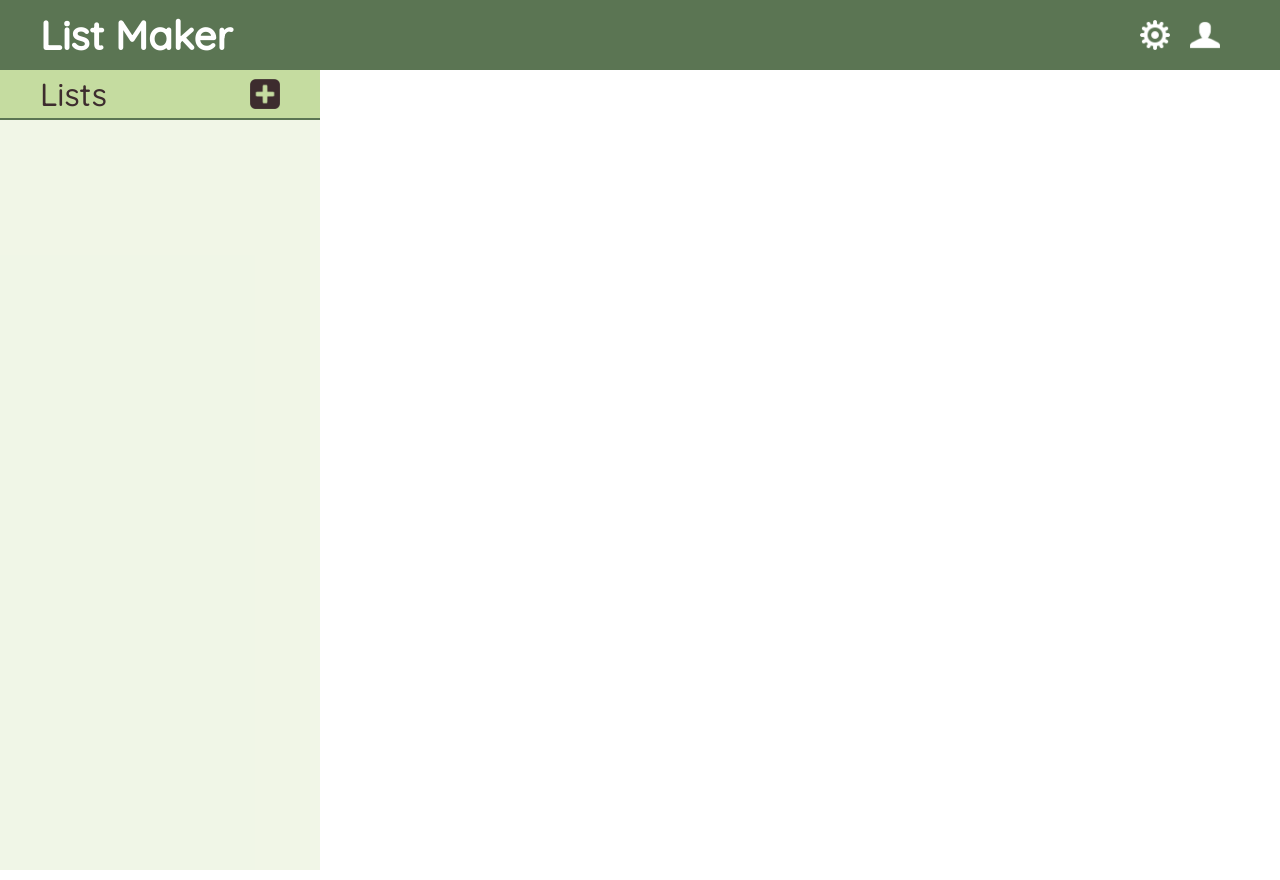
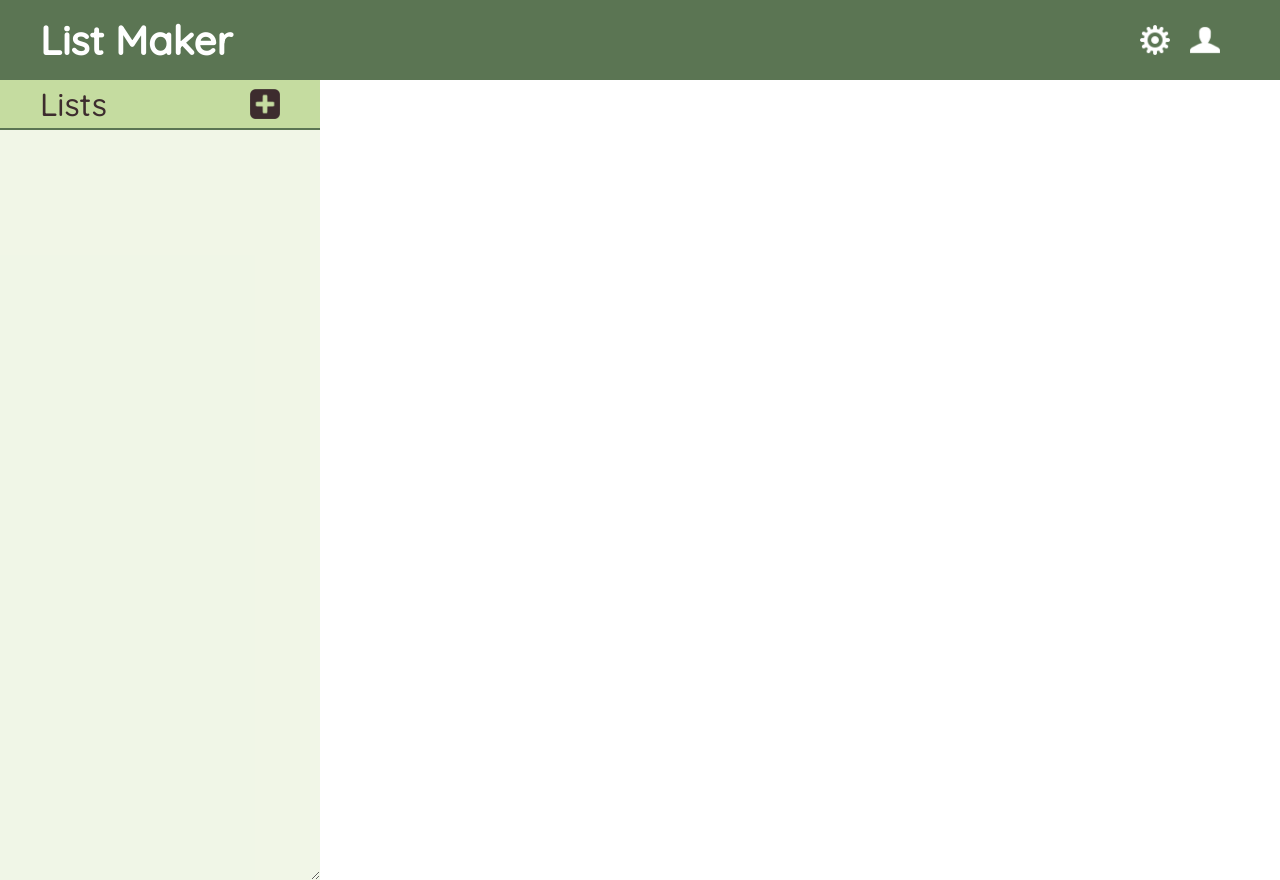
Before and after one commit to gr19467/ToDo, a website: page index.html in a window 1280 px wide. Drawn offline with Linux system fonts and the light colour scheme.

Commit message:
adjusted some sizing and made left bar resizeable

```diff
--- a/css/style.scss
+++ b/css/style.scss
@@ -69,9 +69,9 @@ body{
     font-weight: bold;
 
     width: 100%;
-    height: fit-content;
+    height: 10vh;
 
-    @include padding(5px, 5px, 40px, 40px);
+    @include padding(0px, 0px, 40px, 40px);
 
     .images{
 
@@ -91,6 +91,11 @@ body{
     .leftBar{
         width: 25%;
         height: 100%;
+
+        resize: horizontal;
+        overflow: auto;
+        max-width: 25%;
+        min-width: 10%;
     }
 
     .header{
@@ -136,10 +141,10 @@ body{
     }
 
     .note{
-        width: 25%;
+        width: 20%;
         min-width: 15%;
         max-width: 50%;
-        height: 75%;
+        height: 50%;
         min-height: 25%;
         max-height: 90%;
 
--- a/index.html
+++ b/index.html
@@ -17,8 +17,8 @@
 <body>
     <!--Nav Bar-->
     <div class="nav flex justify-between dark">
-        <h1>List Maker</h1>
-        <div class="images flex justify-evenly">
+        <h1 class="self-center">List Maker</h1>
+        <div class="images flex justify-evenly self-center">
             <img class="self-center" onclick="dropdown()" src="./Images/settings.png" alt="">
             <img class="self-center" src="./Images/user.png" alt="">
         </div>
```
Also changed, not shown: css/style.css, 2 other files.
